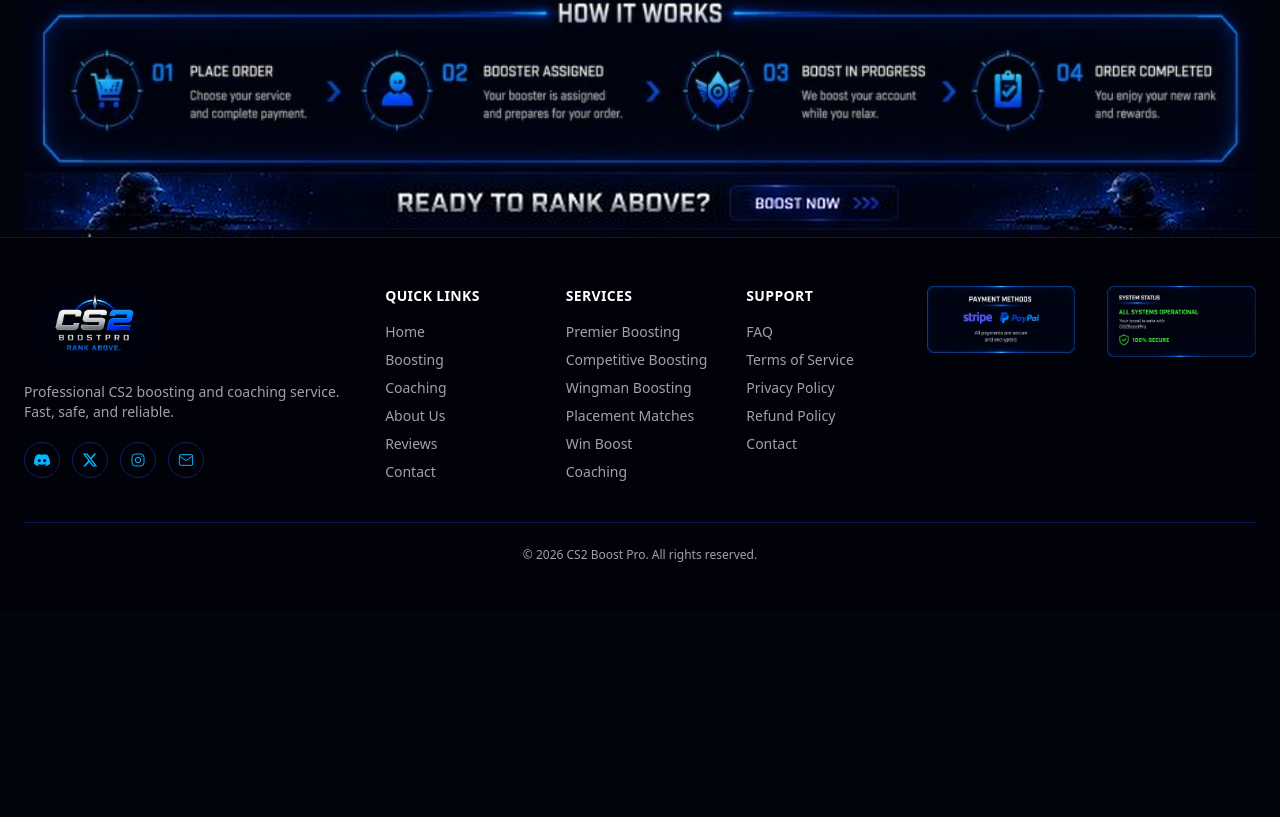
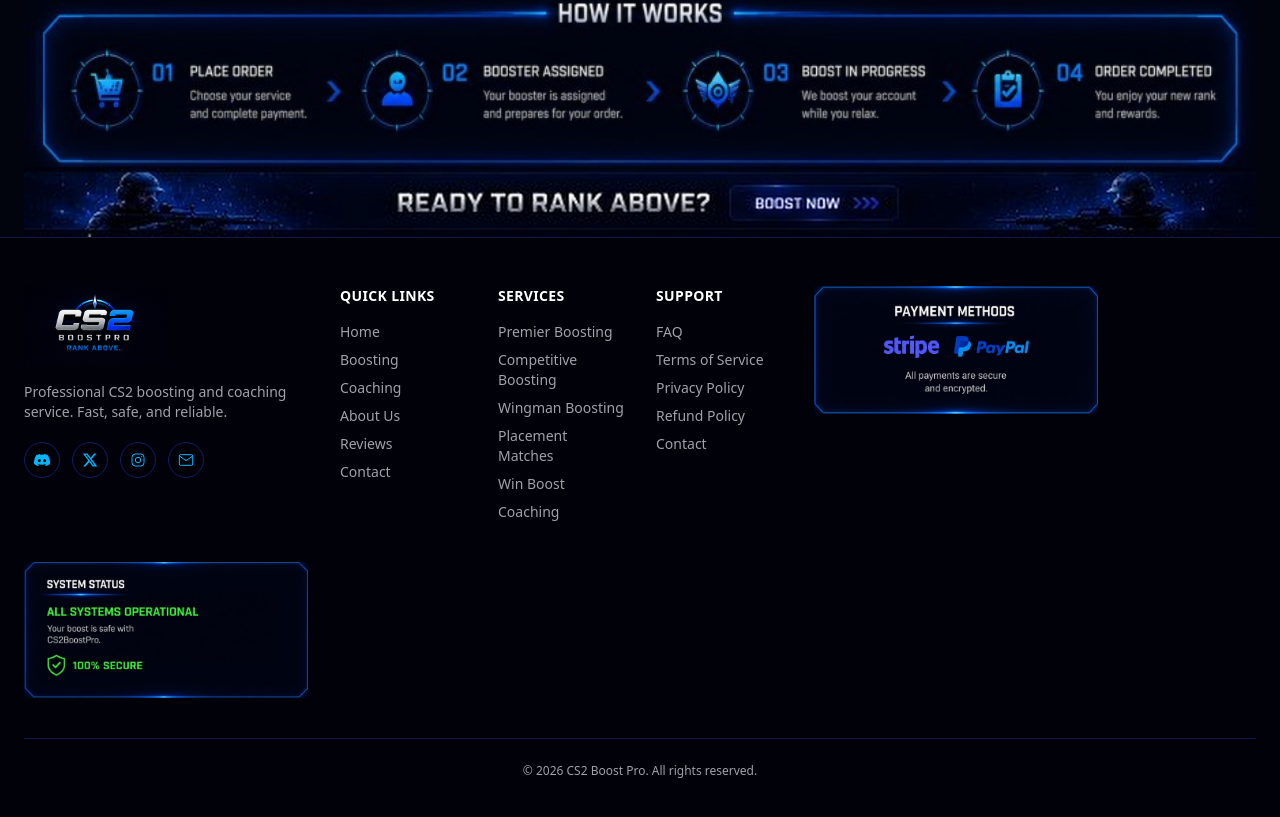
Before and after one commit to mustafahassan065/CS2boost-frontend, a Next.js app: page / in a window 1280 px wide. Shown: the part 811-1628 px from the top of the page. Before the commit the page ends 1422 px from the top, so only its background shows below. Built offline with nearby package versions, Linux system fonts and the light colour scheme; no server answers.

Commit message:
Update Footer.tsx

```diff
--- a/src/components/layout/Footer.tsx
+++ b/src/components/layout/Footer.tsx
@@ -47,7 +47,7 @@ export default function Footer() {
   return (
     <footer className="border-t border-steel/40 bg-panel">
       <div className="mx-auto max-w-[1600px] px-6 py-12">
-        <div className="grid grid-cols-2 gap-x-8 gap-y-10 sm:grid-cols-4 lg:grid-cols-7">
+        <div className="grid grid-cols-2 gap-x-8 gap-y-10 sm:grid-cols-4 lg:grid-cols-8">
   {/* Logo + tagline + socials */}
   <div className="col-span-2">
     <Image src="/images/logo.png" alt="CS2 Boost Pro" width={1598} height={885} className="h-20 w-auto" />
@@ -105,25 +105,25 @@ export default function Footer() {
     </ul>
   </div>
 
-          {/* Payment Methods — image */}
-          <div>
+  {/* Payment Methods — image, bigger + spans 2 columns for readability */}
+  <div className="col-span-2">
     <Image
       src="/images/payment-methods.jpg"
       alt="Payment Methods — Stripe, PayPal. All payments are secure and encrypted."
       width={733}
       height={347}
-              className="w-full max-w-[240px]"
+      className="w-full max-w-[340px]"
     />
   </div>
 
-          {/* System Status — image */}
-          <div>
+  {/* System Status — image, bigger + spans 2 columns for readability */}
+  <div className="col-span-2">
     <Image
       src="/images/system-status.jpg"
       alt="System Status — All Systems Operational. 100% Secure."
       width={751}
       height={372}
-              className="w-full max-w-[240px]"
+      className="w-full max-w-[340px]"
     />
   </div>
 </div>
```
Lines whose indentation alone changed are shown as unchanged.
